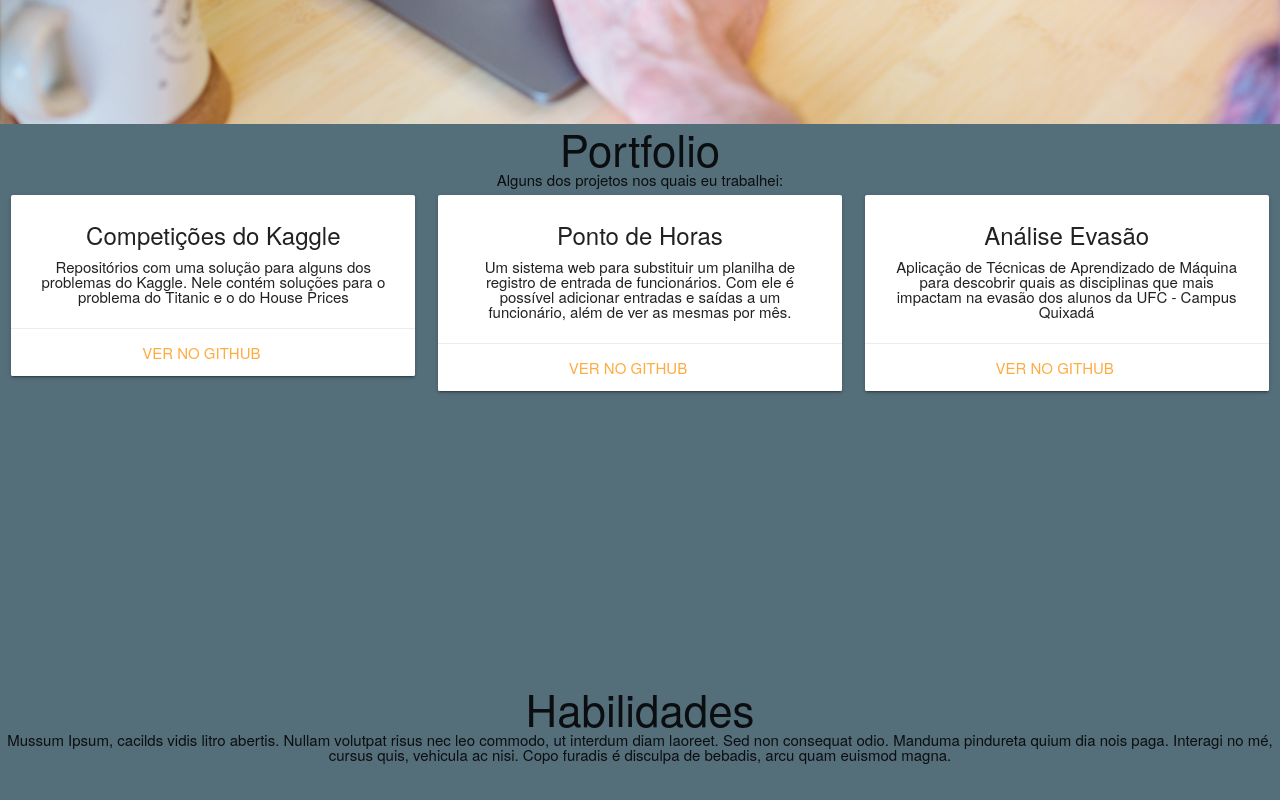
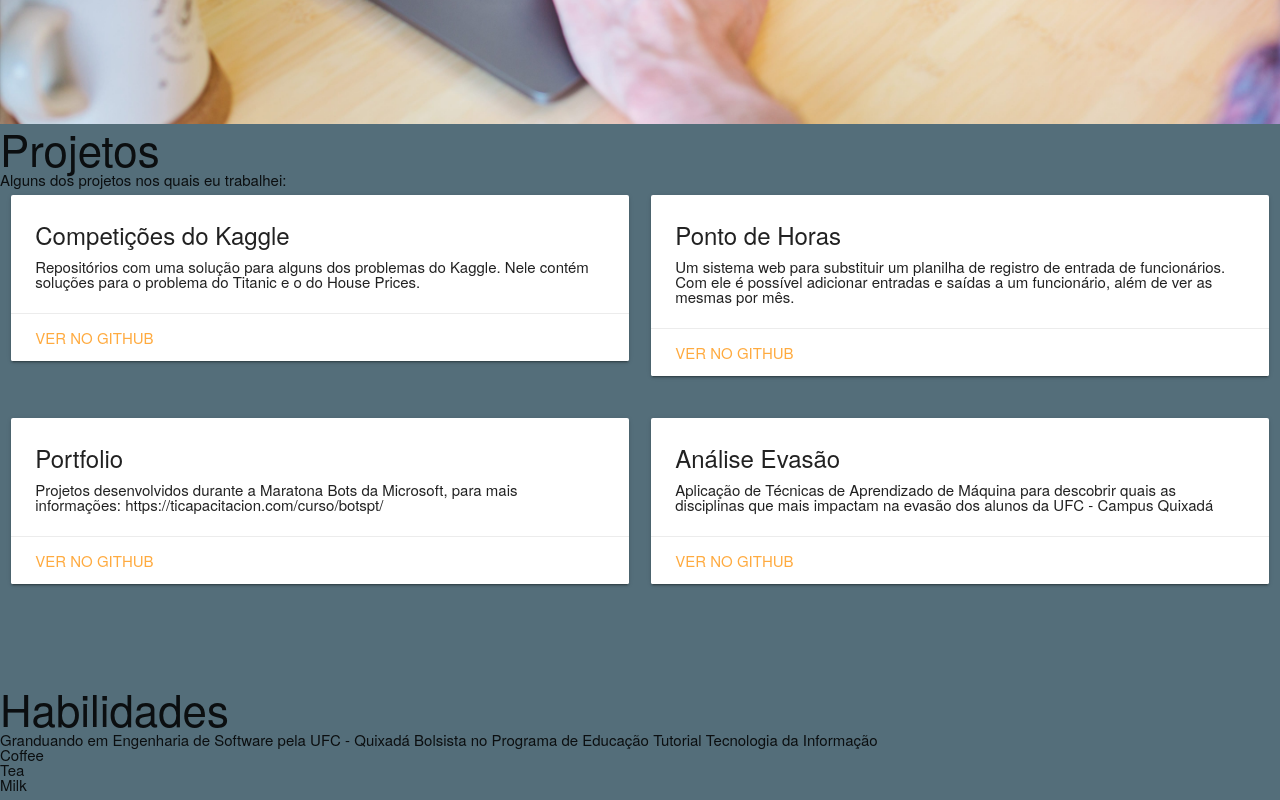
Before and after one commit to igorslima/portfolio, a plain HTML site: page index.html in a window 1280 px wide. Shown: the part 740-1540 px from the top of the page. Drawn offline with Linux system fonts and the light colour scheme.

Commit message:
many changes

```diff
--- a/css/estilos.css
+++ b/css/estilos.css
@@ -29,13 +29,13 @@ ul li{
 body, html {
 	margin:0;
 	height: 100%;
-	text-align: center;
+	/*text-align: center;*/
 }
 section {
 	background-color: #546e7a;
 
 }
-#sobre-mim{
+#inicio{
 	background-image: url(../img/home.jpg);
     background-attachment: fixed;
     background-position: center;
--- a/index.html
+++ b/index.html
@@ -14,26 +14,24 @@
 	<div class="nav-fixed">
  		<nav class="darken-3">
 	    	<div class="nav-wrapper nav-fixed">
-		        <a href="#" class="brand-logo center">Igor</a>
 		        <a href="#" data-activates="menu-mobile" class="button-collapse">
 		            <i class="material-icons">menu</i>
 		        </a>
 		        <ul class="right hide-on-med-and-down">
+		            <li><a href="#inicio" class="scroll-suave">Inicio</a></li>
+		            <li><a href="#projetos" class="scroll-suave">Projetos</a></li>
 		            <li><a href="#sobre-mim" class="scroll-suave">Sobre mim</a></li>
-		            <li><a href="#portfolio" class="scroll-suave">Porfolio</a></li>
-		            <li><a href="#habilidades" class="scroll-suave">Habilidades</a></li>
-		            <li><a href="#projetos" class="scroll-suave">Projetos</a></li>
 		        </ul>
 		        <ul class="side-nav" id="menu-mobile">
+		            <li><a href="#inicio" class="scroll-suave close-nav">Inicio</a></li>
+		            <li><a href="#projetos" class="scroll-suave close-nav">Projetos</a></li>
 		            <li><a href="#sobre-mim" class="scroll-suave close-nav">Sobre mim</a></li>
-		            <li><a href="#portfolio" class="scroll-suave close-nav">Porfolio</a></li>
-		            <li><a href="#habilidades" class="scroll-suave close-nav">Habilidades</a></li>
-		            <li><a href="#projetos" class="scroll-suave close-nav">Projetos</a></li>
 		        </ul>
+
 	    	</div>
 		</nav>
 	</div>
-	<section id="sobre-mim">
+	<section id="inicio">
 		<div class="texto">
 			<div class="inner-texto">
 				<h3>Igor Lima</h3>
@@ -52,23 +50,23 @@
 			</div>
 		</div>
 	</section>
-	<section id="portfolio">
-		<h3>Portfolio</h3>
+	<section id="projetos">
+		<h3>Projetos</h3>
 		<p>Alguns dos projetos nos quais eu trabalhei:</p>
 		<div id="projetos">
 			<div class="row">
-				<div class="col s12 m4">
+				<div class="col s12 m6">
 					<div class="card">
 						<div class="card-content">
 							<span class="card-title">Competições do Kaggle</span>
-							<p>Repositórios com uma solução para alguns dos problemas do Kaggle. Nele contém soluções para o problema do Titanic e o do House Prices</p>
+							<p>Repositórios com uma solução para alguns dos problemas do Kaggle. Nele contém soluções para o problema do Titanic e o do House Prices.</p>
 						</div>
 						<div class="card-action">
 							<a target="_blank" href="https://github.com/igorslima/kaggle-competions">Ver no GitHub</a>
 						</div>
 					</div>
 				</div>
-				<div class="col s12 m4">
+				<div class="col s12 m6">
 					<div class="card">
 						<div class="card-content">
 							<span class="card-title">Ponto de Horas</span>
@@ -79,7 +77,20 @@
 						</div>
 					</div>
 				</div>
-				<div class="col s12 m4">
+			</div>
+			<div class="row">
+				<div class="col s12 m6">
+					<div class="card">
+						<div class="card-content">
+							<span class="card-title">Portfolio</span>
+							<p>Projetos desenvolvidos durante a Maratona Bots da Microsoft, para mais informações: https://ticapacitacion.com/curso/botspt/</p>
+						</div>
+						<div class="card-action">
+							<a target="_blank" href="https://github.com/igorslima/maratona-bot">Ver no GitHub</a>
+						</div>
+					</div>
+				</div>
+				<div class="col s12 m6">
 					<div class="card">
 						<div class="card-content">
 							<span class="card-title">Análise Evasão</span>
@@ -90,15 +101,23 @@
 						</div>
 					</div>
 				</div>
+			</div>
 
-			</div>
 		</div>
 
 	</section>
-	<section id="habilidades">
+	<section id="sobre-mim">
 		<h3>Habilidades</h3>
-		<p>Mussum Ipsum, cacilds vidis litro abertis. Nullam volutpat risus nec leo commodo, ut interdum diam laoreet. Sed non consequat odio. Manduma pindureta quium dia nois paga. Interagi no mé, cursus quis, vehicula ac nisi. Copo furadis é disculpa de bebadis, arcu quam euismod magna.
-		</p>
+		<ul class="display: list-style">
+			<li>Granduando em Engenharia de Software pela UFC - Quixadá</li>
+			<li>Bolsista no Programa de Educação Tutorial Tecnologia da Informação</li>
+		</ul>
+		<ol class="display: list-style">
+  <li>Coffee</li>
+  <li>Tea</li>
+  <li>Milk</li>
+</ol>
+
 	</section>
 		<div>
 		<footer class="blue">
```
